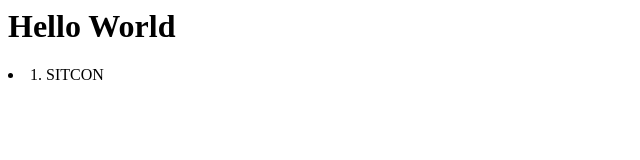
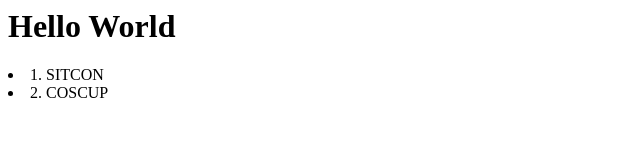
Before and after one commit to VincentXV/workshop, a plain HTML site: page index.html in a window 1280 px wide. Shown: the whole page, without its empty margins (0-640 px from the left). Drawn offline with Linux system fonts and the light colour scheme.

Commit message:
Add printf

```diff
--- a/index.html
+++ b/index.html
@@ -5,5 +5,6 @@
 	<h1>Hello World</h1>
 	<u1>
  		<li>1. SITCON</li>
+		<li>2. COSCUP</li>
 	</u1>
 </body>
```
